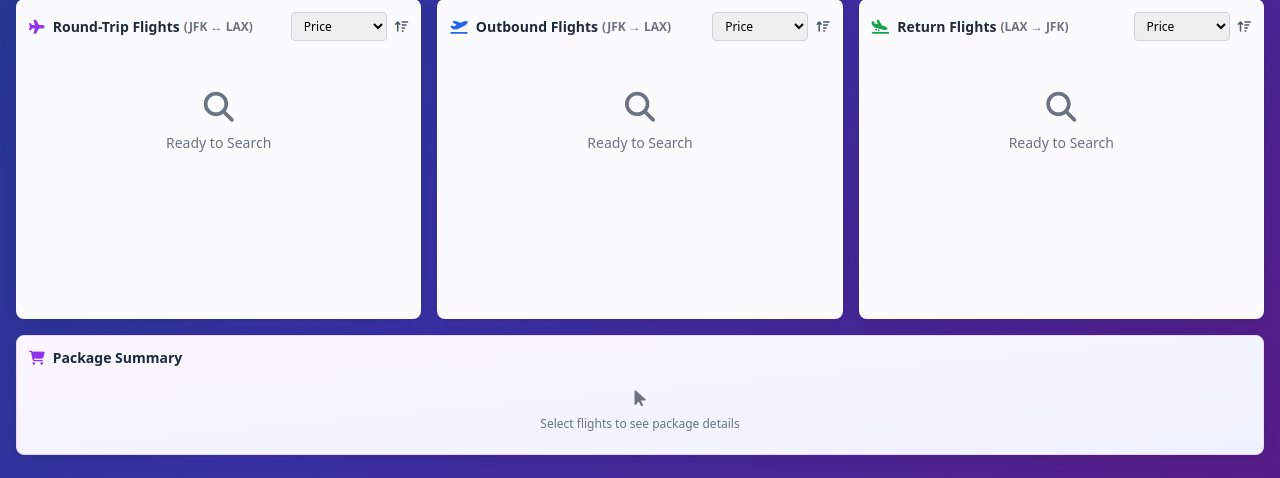
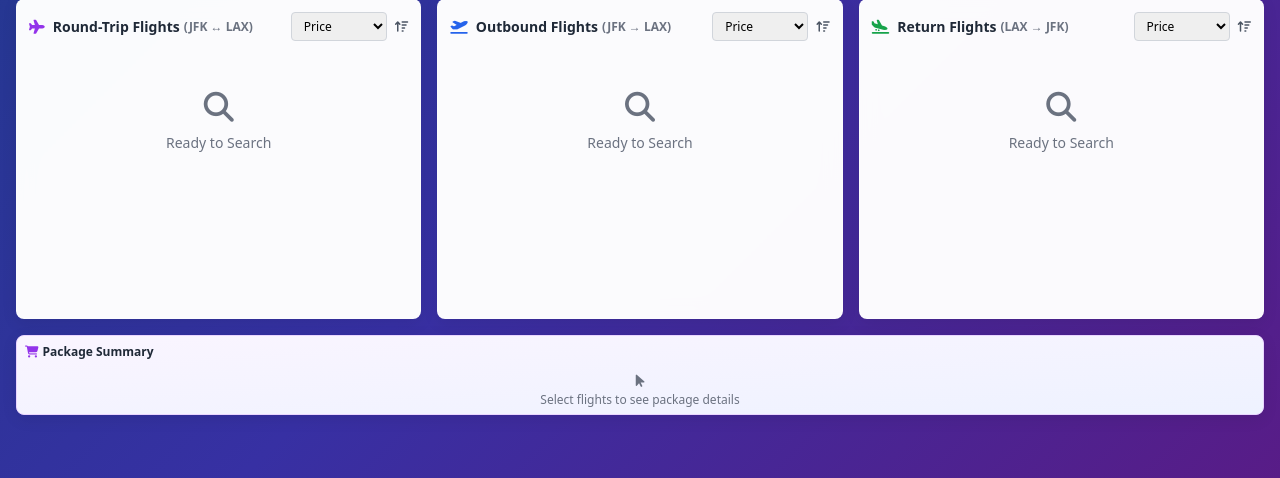
Before and after one commit to amol124r/flight-search-app, a FastAPI app: page / in a window 1280 px wide. Shown: the part 322-800 px from the top of the page. Run offline with FastAPI, Linux system fonts and the light colour scheme; some libraries are stand-ins or nearby versions.

Commit message:
Fix Round-Trip Flights sorting functionality
- Fixed sortOutboundFlights() function to sort roundTripFlights array instead of flights array
- Round-Trip Flights column sorting now works correctly for all sort options (price, departure, duration, stops, airline)
- Maintains existing sorting logic and direction toggle functionality

```diff
--- a/frontend/templates/index.html
+++ b/frontend/templates/index.html
@@ -450,153 +450,92 @@
         </div>
 
         <!-- Package Summary - Fixed at Bottom -->
-        <div class="compact-card rounded-lg p-3 bg-gradient-to-br from-purple-50 to-indigo-50 border border-purple-200 h-[120px]">
-                <h3 class="text-sm font-bold text-gray-800 mb-2 flex items-center">
-                    <i class="fas fa-shopping-cart mr-2 text-purple-600"></i>
+        <div class="compact-card rounded-lg p-2 bg-gradient-to-br from-purple-50 to-indigo-50 border border-purple-200 h-[80px]">
+                <h3 class="text-xs font-bold text-gray-800 mb-1 flex items-center">
+                    <i class="fas fa-shopping-cart mr-1 text-purple-600"></i>
                     Package Summary
                 </h3>
 
                 <!-- No Selection State -->
-                <div x-show="!selectedRoundTripFlight && (!selectedOutboundOneWayFlight || !selectedReturnOneWayFlight)" class="text-center py-2 text-gray-500">
-                    <i class="fas fa-mouse-pointer text-lg mb-1"></i>
+                <div x-show="!selectedRoundTripFlight && (!selectedOutboundOneWayFlight || !selectedReturnOneWayFlight)" class="text-center py-1 text-gray-500">
+                    <i class="fas fa-mouse-pointer text-sm"></i>
                     <p class="text-xs">Select flights to see package details</p>
                 </div>
 
                 <!-- Round-Trip Package Summary -->
-                <div x-show="selectedRoundTripFlight && searchForm.return_date" class="space-y-1 h-[80px]">
-                    <!-- Selected Round-Trip Flight -->
-                    <div class="bg-white rounded-lg p-2 border border-purple-200 cursor-pointer hover:border-purple-400 transition-colors"
-                         @click="showFlightDetailsModal(selectedRoundTripFlight)">
-                        <div class="flex items-center justify-between mb-2">
-                            <span class="text-sm font-medium text-purple-600">Selected Round-Trip Flight</span>
-                            <div class="flex space-x-2">
-                                <button @click.stop="showFlightDetailsModal(selectedRoundTripFlight)" class="text-purple-500 hover:text-purple-700 text-sm" title="View Details">
+                <div x-show="selectedRoundTripFlight && searchForm.return_date" class="h-[60px]">
+                    <!-- Compact Flight Info and Actions -->
+                    <div class="flex items-center justify-between h-full">
+                        <!-- Flight Details -->
+                        <div class="flex-1 bg-white rounded p-2 border border-purple-200 mr-2">
+                            <div class="flex items-center justify-between">
+                                <div class="flex-1">
+                                    <div class="text-xs font-medium text-purple-600" x-text="selectedRoundTripFlight?.airline_name"></div>
+                                    <div class="text-xs text-gray-600" x-text="selectedRoundTripFlight?.departure_time + ' - ' + selectedRoundTripFlight?.arrival_time"></div>
+                                </div>
+                                <div class="text-right">
+                                    <div class="text-sm font-bold text-purple-600" x-text="'$' + selectedRoundTripFlight?.price_total.toLocaleString()"></div>
+                                    <div class="text-xs text-gray-500" x-text="'$' + (selectedRoundTripFlight?.price_total / searchForm.adults).toFixed(2) + '/person'"></div>
+                                </div>
+                            </div>
+                        </div>
+
+                        <!-- Action Buttons -->
+                        <div class="flex space-x-1">
+                            <button @click="showFlightDetailsModal(selectedRoundTripFlight)"
+                                    class="px-2 py-1 bg-blue-600 text-white text-xs rounded hover:bg-blue-700 transition-colors" title="View Details">
                                 <i class="fas fa-info-circle"></i>
                             </button>
-                                <button @click.stop="selectedRoundTripFlight = null" class="text-gray-400 hover:text-gray-600 text-sm">
+                            <button @click="bookFlight(selectedRoundTripFlight)"
+                                    class="px-2 py-1 bg-purple-600 text-white text-xs rounded hover:bg-purple-700 transition-colors" title="Book Flight">
+                                <i class="fas fa-shopping-cart"></i>
+                            </button>
+                            <button @click="saveFlight(selectedRoundTripFlight)"
+                                    class="px-2 py-1 bg-gray-600 text-white text-xs rounded hover:bg-gray-700 transition-colors" title="Save Flight">
+                                <i class="fas fa-bookmark"></i>
+                            </button>
+                            <button @click="selectedRoundTripFlight = null"
+                                    class="px-2 py-1 bg-red-500 text-white text-xs rounded hover:bg-red-600 transition-colors" title="Remove">
                                 <i class="fas fa-times"></i>
                             </button>
                         </div>
                     </div>
-                        <div class="text-sm space-y-1">
-                            <div class="font-medium" x-text="selectedRoundTripFlight?.airline_name"></div>
-                            <div class="text-gray-600" x-text="selectedRoundTripFlight?.departure_time + ' - ' + selectedRoundTripFlight?.arrival_time"></div>
-                            <div class="flex justify-between items-center">
-                                <span class="text-purple-600 font-bold text-lg" x-text="'$' + selectedRoundTripFlight?.price_total.toLocaleString()"></span>
-                                <span class="text-gray-500 text-xs" x-text="'$' + (selectedRoundTripFlight?.price_total / searchForm.adults).toFixed(2) + ' per person'"></span>
-                            </div>
-                        </div>
-                    </div>
-
-                    <!-- Total Cost -->
-                    <div class="bg-gradient-to-r from-purple-600 to-indigo-600 text-white rounded-lg p-3">
-                        <div class="text-center">
-                            <div class="text-xs opacity-90">Complete Round-Trip Cost</div>
-                            <div class="text-xl font-bold" x-text="'$' + selectedRoundTripFlight?.price_total.toLocaleString()"></div>
-                            <div class="text-xs opacity-75 mt-1">
-                                <span x-text="'$' + (selectedRoundTripFlight?.price_total / searchForm.adults).toFixed(2) + ' per person × ' + searchForm.adults + ' passenger' + (searchForm.adults > 1 ? 's' : '')"></span>
-                            </div>
-                            <div class="text-xs opacity-60 mt-1">
-                                <span>Includes outbound + return flights</span>
-                            </div>
-                        </div>
-                    </div>
-
-                    <!-- Action Buttons -->
-                    <div class="space-y-2">
-                        <button @click="showFlightDetailsModal(selectedRoundTripFlight)"
-                                class="w-full compact-button bg-blue-600 text-white rounded-lg hover:bg-blue-700 transition-colors">
-                            <i class="fas fa-info-circle mr-1"></i>View Flight Details
-                        </button>
-                        <button @click="bookFlight(selectedRoundTripFlight)"
-                                class="w-full compact-button bg-purple-600 text-white rounded-lg hover:bg-purple-700 transition-colors">
-                            <i class="fas fa-shopping-cart mr-1"></i>Book Flight
-                        </button>
-                        <button @click="saveFlight(selectedRoundTripFlight)"
-                                class="w-full compact-button bg-gray-600 text-white rounded-lg hover:bg-gray-700 transition-colors">
-                            <i class="fas fa-bookmark mr-1"></i>Save Flight
-                        </button>
-                    </div>
                 </div>
 
                 <!-- One-Way Package Summary -->
-                <div x-show="selectedOutboundOneWayFlight && selectedReturnOneWayFlight && !selectedRoundTripFlight" class="space-y-1 h-[80px]">
-                    <!-- Selected Outbound Flight -->
-                    <div class="bg-white rounded-lg p-2 border border-blue-200 cursor-pointer hover:border-blue-400 transition-colors"
-                         @click="showFlightDetailsModal(selectedOutboundOneWayFlight)">
-                        <div class="flex items-center justify-between mb-2">
-                            <span class="text-sm font-medium text-blue-600">Outbound Flight</span>
-                            <div class="flex space-x-2">
-                                <button @click.stop="showFlightDetailsModal(selectedOutboundOneWayFlight)" class="text-blue-500 hover:text-blue-700 text-sm" title="View Details">
+                <div x-show="selectedOutboundOneWayFlight && selectedReturnOneWayFlight && !selectedRoundTripFlight" class="h-[60px]">
+                    <!-- Compact One-Way Package Layout -->
+                    <div class="flex items-center justify-between h-full">
+                        <!-- Outbound Flight -->
+                        <div class="flex-1 bg-white rounded p-1 border border-blue-200 mr-1">
+                            <div class="text-xs font-medium text-blue-600">Outbound</div>
+                            <div class="text-xs text-gray-600" x-text="selectedOutboundOneWayFlight?.airline_name"></div>
+                            <div class="text-xs font-bold text-blue-600" x-text="'$' + selectedOutboundOneWayFlight?.price_total.toLocaleString()"></div>
+                        </div>
+
+                        <!-- Return Flight -->
+                        <div class="flex-1 bg-white rounded p-1 border border-green-200 mr-2">
+                            <div class="text-xs font-medium text-green-600">Return</div>
+                            <div class="text-xs text-gray-600" x-text="selectedReturnOneWayFlight?.airline_name"></div>
+                            <div class="text-xs font-bold text-green-600" x-text="'$' + selectedReturnOneWayFlight?.price_total.toLocaleString()"></div>
+                        </div>
+
+                        <!-- Total and Actions -->
+                        <div class="flex items-center space-x-1">
+                            <div class="bg-gradient-to-r from-blue-50 to-green-50 rounded p-1 border border-gray-200">
+                                <div class="text-xs text-gray-700">Total</div>
+                                <div class="text-sm font-bold text-purple-600" x-text="'$' + ((selectedOutboundOneWayFlight?.price_total || 0) + (selectedReturnOneWayFlight?.price_total || 0)).toLocaleString()"></div>
+                            </div>
+
+                            <button @click="showFlightDetailsModal(selectedOutboundOneWayFlight)"
+                                    class="px-2 py-1 bg-blue-600 text-white text-xs rounded hover:bg-blue-700 transition-colors" title="View Details">
                                 <i class="fas fa-info-circle"></i>
                             </button>
-                                <button @click.stop="selectedOutboundOneWayFlight = null" class="text-gray-400 hover:text-gray-600 text-sm">
-                                    <i class="fas fa-times"></i>
-                                </button>
-                            </div>
-                        </div>
-                        <div class="text-sm space-y-1">
-                            <div class="font-medium" x-text="selectedOutboundOneWayFlight?.airline_name"></div>
-                            <div class="text-gray-600" x-text="selectedOutboundOneWayFlight?.departure_time + ' - ' + selectedOutboundOneWayFlight?.arrival_time"></div>
-                            <div class="text-blue-600 font-bold" x-text="'$' + selectedOutboundOneWayFlight?.price_total.toLocaleString()"></div>
-                        </div>
-                    </div>
-
-                    <!-- Selected Return Flight -->
-                    <div class="bg-white rounded-lg p-2 border border-green-200 cursor-pointer hover:border-green-400 transition-colors"
-                         @click="showFlightDetailsModal(selectedReturnOneWayFlight)">
-                        <div class="flex items-center justify-between mb-2">
-                            <span class="text-sm font-medium text-green-600">Return Flight</span>
-                            <div class="flex space-x-2">
-                                <button @click.stop="showFlightDetailsModal(selectedReturnOneWayFlight)" class="text-green-500 hover:text-green-700 text-sm" title="View Details">
-                                    <i class="fas fa-info-circle"></i>
-                                </button>
-                                <button @click.stop="selectedReturnOneWayFlight = null" class="text-gray-400 hover:text-gray-600 text-sm">
-                                    <i class="fas fa-times"></i>
-                                </button>
-                            </div>
-                        </div>
-                        <div class="text-sm space-y-1">
-                            <div class="font-medium" x-text="selectedReturnOneWayFlight?.airline_name"></div>
-                            <div class="text-gray-600" x-text="selectedReturnOneWayFlight?.departure_time + ' - ' + selectedReturnOneWayFlight?.arrival_time"></div>
-                            <div class="text-green-600 font-bold" x-text="'$' + selectedReturnOneWayFlight?.price_total.toLocaleString()"></div>
-                        </div>
-                    </div>
-
-                    <!-- Package Total -->
-                    <div class="bg-gradient-to-r from-blue-50 to-green-50 rounded-lg p-2 border border-blue-200">
-                        <div class="flex justify-between items-center">
-                            <span class="text-sm font-medium text-gray-700">Package Total:</span>
-                            <span class="text-lg font-bold text-purple-600" x-text="'$' + ((selectedOutboundOneWayFlight?.price_total || 0) + (selectedReturnOneWayFlight?.price_total || 0)).toLocaleString()"></span>
-                        </div>
-                        <div class="text-xs text-gray-500 text-right" x-text="'$' + (((selectedOutboundOneWayFlight?.price_total || 0) + (selectedReturnOneWayFlight?.price_total || 0)) / searchForm.adults).toFixed(2) + ' per person'"></div>
-                    </div>
-
-                    <!-- Total Cost -->
-                    <div class="bg-gradient-to-r from-blue-600 to-indigo-600 text-white rounded-lg p-3">
-                        <div class="text-center">
-                            <div class="text-xs opacity-90">One-Way Flight Cost</div>
-                            <div class="text-xl font-bold" x-text="'$' + selectedRoundTripFlight?.price_total.toLocaleString()"></div>
-                            <div class="text-xs opacity-75 mt-1">
-                                <span x-text="'$' + (selectedRoundTripFlight?.price_total / searchForm.adults).toFixed(2) + ' per person × ' + searchForm.adults + ' passenger' + (searchForm.adults > 1 ? 's' : '')"></span>
-                            </div>
-                        </div>
-                    </div>
-
-                    <!-- Action Buttons -->
-                    <div class="space-y-2">
-                        <button @click="showFlightDetailsModal(selectedRoundTripFlight)"
-                                class="w-full compact-button bg-blue-600 text-white rounded-lg hover:bg-blue-700 transition-colors">
-                            <i class="fas fa-info-circle mr-1"></i>View Flight Details
-                        </button>
-                        <button @click="bookFlight(selectedRoundTripFlight)"
-                                class="w-full compact-button bg-purple-600 text-white rounded-lg hover:bg-purple-700 transition-colors">
-                            <i class="fas fa-shopping-cart mr-1"></i>Book Flight
-                        </button>
-                        <button @click="saveFlight(selectedRoundTripFlight)"
-                                class="w-full compact-button bg-gray-600 text-white rounded-lg hover:bg-gray-700 transition-colors">
-                            <i class="fas fa-bookmark mr-1"></i>Save Flight
-                        </button>
+                            <button @click="bookFlight({outbound: selectedOutboundOneWayFlight, return: selectedReturnOneWayFlight})"
+                                    class="px-2 py-1 bg-purple-600 text-white text-xs rounded hover:bg-purple-700 transition-colors" title="Book Package">
+                                <i class="fas fa-shopping-cart"></i>
+                            </button>
+                        </div>
                     </div>
                 </div>
             </div>
@@ -1131,7 +1070,7 @@
                 },
 
                 sortOutboundFlights() {
-                    this.flights.sort((a, b) => {
+                    this.roundTripFlights.sort((a, b) => {
                         let aVal = a[this.outboundSortBy];
                         let bVal = b[this.outboundSortBy];
 
```
Lines whose indentation alone changed are shown as unchanged.
